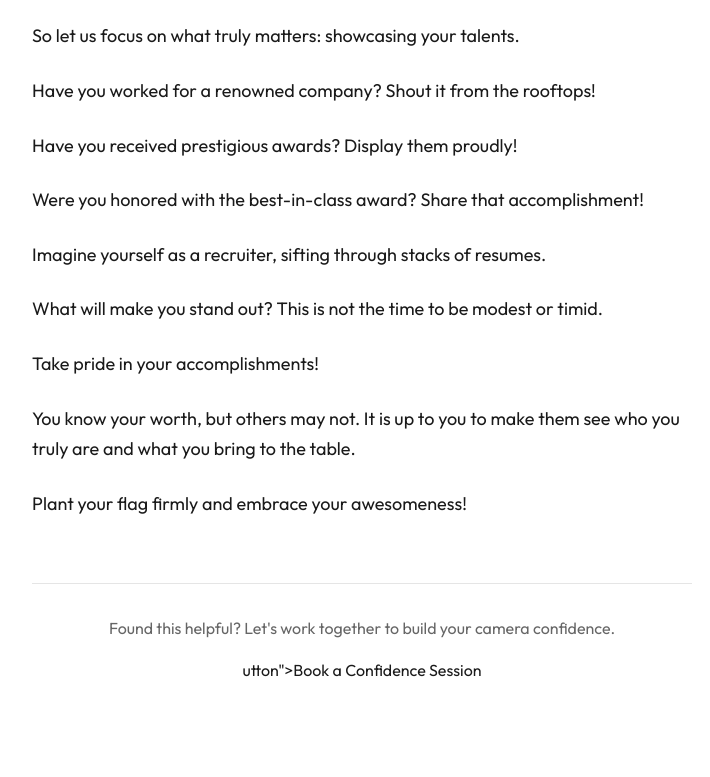
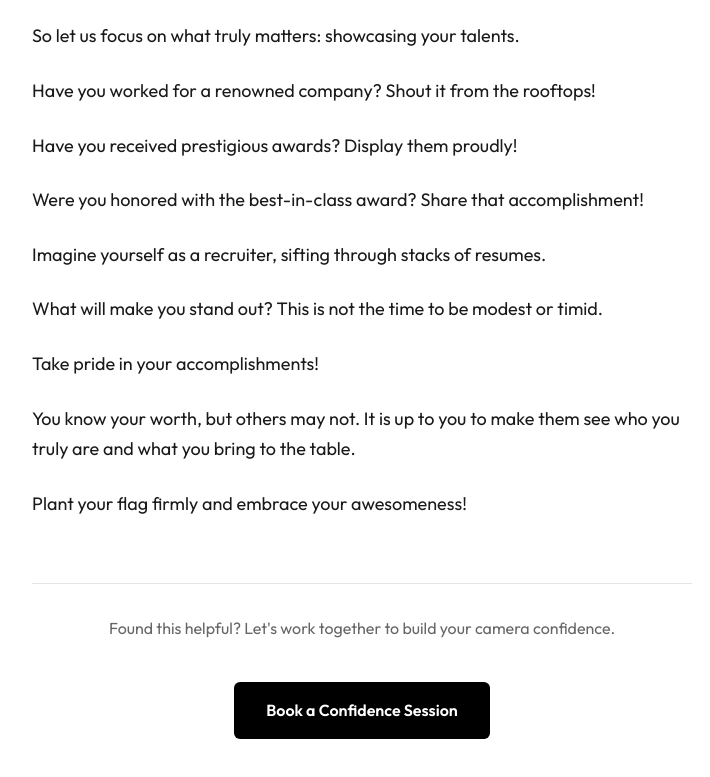
Before and after one commit to DeysonOrtiz/Deyson-com, an Eleventy site: page pages/articles/own-your-success/index.md in a window 1280 px wide. Shown: the part 681-1458 px from the top of the page, without its empty margins (278-988 px from the left). Before the commit the page ends 1404 px from the top, so only its background shows below. Built offline with nearby package versions, Linux system fonts and the light colour scheme; Eleventy itself is replaced by a stand-in of ours; files that its build step writes are made by us from their sources.

Commit message:
Fixed Footer in articles.

```diff
--- a/_includes/layouts/article.njk
+++ b/_includes/layouts/article.njk
@@ -24,9 +24,9 @@
                 {{ content | safe }}
             </div>
 
-            <footer class="article-footer">
-                <p>Found this helpful? Let's work together to build your camera confidence.</p>
-                                               utton">Book a Confidence Session</a>
-            </footer>
+<footer class="article-footer">
+    <p>Found this helpful? Let's work together to build your camera confidence.</p>
+    <a href="/hourly/" class="cta-button">Book a Confidence Session</a>
+</footer>
         </ar        </ar        </ar        </ar        </ar        </ar        </ar>
 </html>
```
